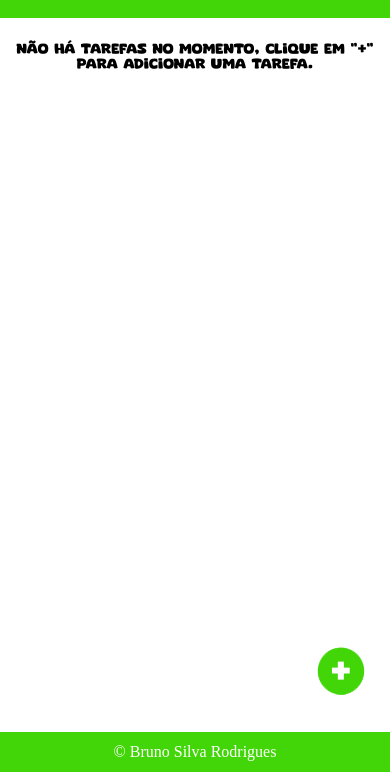
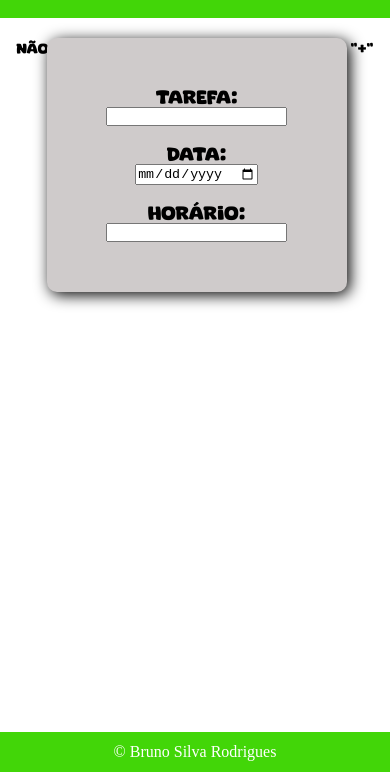
Before and after one commit to BrunoSilva03/CRUD, a plain HTML site: page index.html in a window 390 px wide. Shown: the part 72-844 px from the top of the page. Drawn offline with Linux system fonts and the light colour scheme.

Commit message:
formulário para telas até 600px

```diff
--- a/index.html
+++ b/index.html
@@ -15,6 +15,17 @@
 
     <main>
         <div id="container">
+
+            <form action="script.js" id="formulario">
+                <label for="txttarefa">Tarefa: </label><input type="text" id="txttarefa"><br>
+                <label for="txtdata">Data: </label><input type="date" id="txtdata">
+                <br>
+                <label for="txthorario">Horário: </label><input type="datetime"
+                id="txthorario">
+
+            </form>
+
+
             <p id="textoInicial">Não há tarefas no momento, clique em "+" para Adicionar uma tarefa.</p>
 
                 <button id="button-mais">
@@ -25,5 +36,7 @@
     </main>
 
     <footer>&copy; Bruno Silva Rodrigues</footer>
+
+    <script src="script.js"></script>
 </body>
 </html>
--- a/style.css
+++ b/style.css
@@ -13,6 +13,34 @@
     box-sizing: border-box;
 }
 
+/*Galaxy Fold*/
+
+@media screen and (min-width: 280px) and (max-width: 653px) {
+    header {
+        font-size: 10px;
+    }
+
+    #textoInicial {
+        padding: 3px;
+    }
+
+    #formulario {
+        padding: 5px;
+        width: 200px !important;
+
+
+    }
+
+    #button-mais {
+        top: 85%;
+        left: 81%;
+    }
+
+
+}
+
+
+/* 6 primeiros  + Galaxy Fold*/
 @media screen and (max-width: 600px) {
     header {
         background: #42d608;
@@ -23,6 +51,19 @@
        font-size: 12px;
     }
 
+    #formulario {
+        padding: 50px !important;
+        width: 300px !important;
+
+
+        left: 12% !important;
+
+
+
+
+
+    }
+
     #button-mais {
         position: fixed;
         top: 85%;
@@ -30,28 +71,15 @@
     }
 }
 
-/*Galaxy Fold*/
-@media screen and (min-width: 280px) and (max-width: 653px) {
-    header {
-        font-size: 10px;
-    }
-
-    #textoInicial {
-        padding: 3px;
-    }
-
-    #button-mais {
-        top: 85%;
-        left: 81%;
-    }
 
 
-}
 
+/*
 @media screen and (min-width: 600px) and (max-width: 768px){
     header {
         font-size: 20px;
     }
+
 
     #button-mais {
         top: 85%;
@@ -65,6 +93,19 @@
 @media screen and (min-width: 768px) and (max-width: 992px) {
     #textoInicial {
         font-size: 15px;
+    }
+
+    #formulario {
+        padding: 70px;
+        width: 600px;
+        top: 20%;
+        left: 13%;
+        font-weight: bolder;
+        font-size: 2em;
+    }
+
+    input {
+        font-size: 2rem;
     }
 
     #button-mais {
@@ -102,8 +143,16 @@
 
     }
 
+    #formulario {
+        padding: 70px;
+        width: 600px;
+        top: 20%;
+        left: 30%;
+    }
 
 }
+*/
+
 
 header {
     background-color: #42d608;
@@ -128,9 +177,26 @@ header {
 #container {
     display: flex;
     flex-direction: column;
-    align-content: flex-end;
     height: 80vh;
 }
+
+
+#formulario {
+    display: flex;
+    flex-direction: column;
+    justify-content: center;
+    align-items: center;
+
+    font-family: 'Super Comic';
+    border-radius: 10px;
+
+    position: fixed;
+    background: rgb(207, 203, 203);
+    box-shadow: 3px 3px 15px black;
+    margin-top: 20px;
+
+}
+
 
 #button-mais {
     position: fixed;
```
